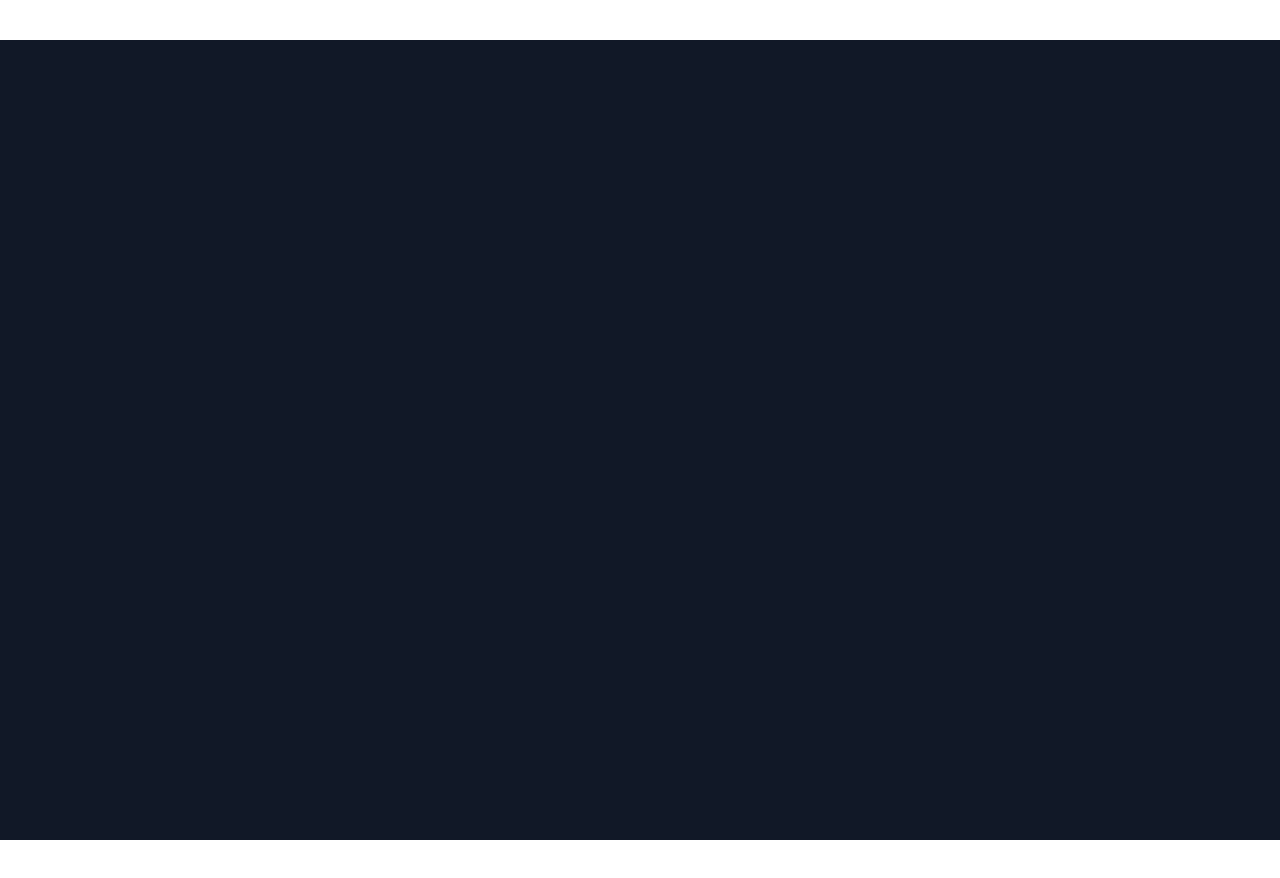
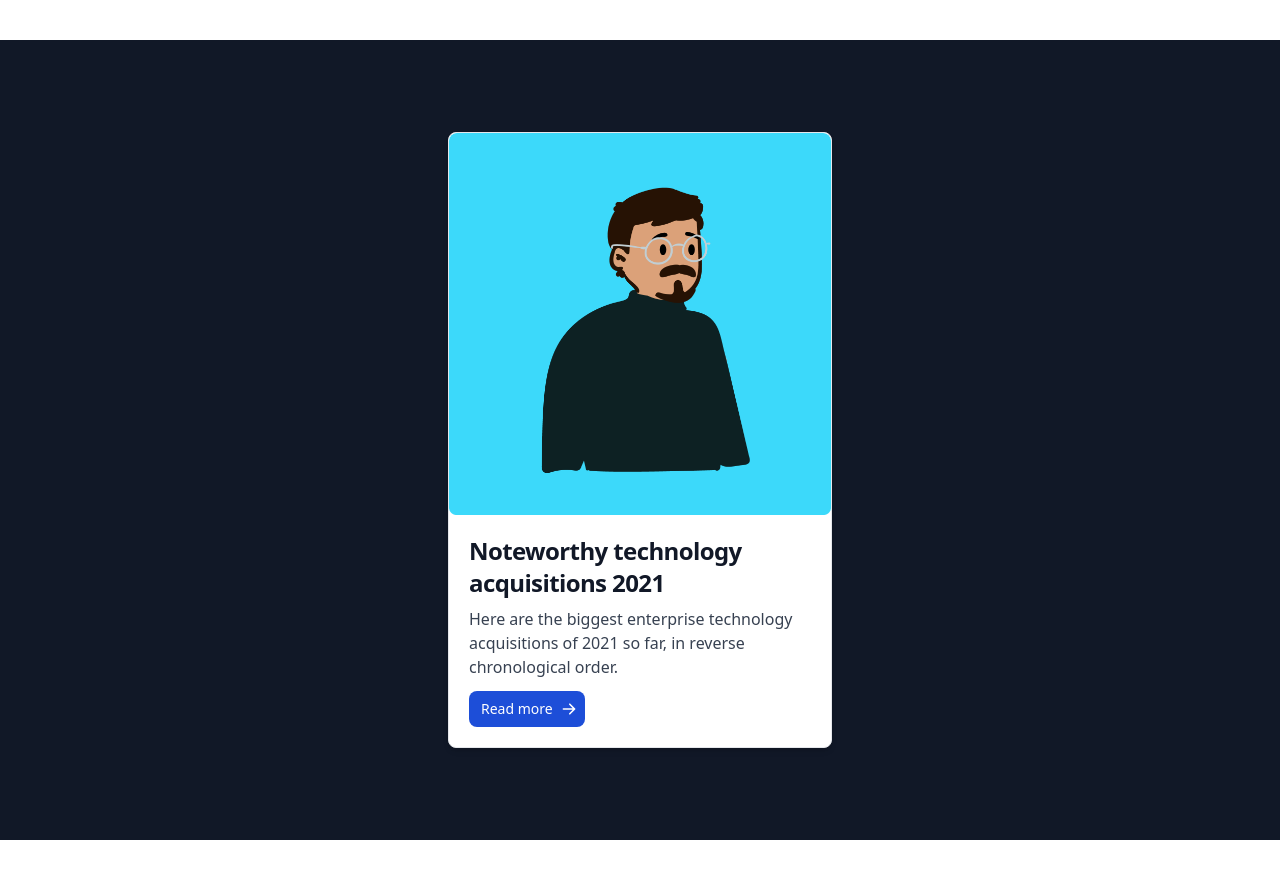
Before and after one commit to VVKDO98/portfolio, a plain HTML site: page index.html in a window 1280 px wide. Shown: the part 2360-3238 px from the top of the page. Drawn offline with nearby package versions, Linux system fonts and the light colour scheme.

Commit message:
Add a project card

```diff
--- a/index.html
+++ b/index.html
@@ -8,6 +8,7 @@
     <title>Doriano Vanvolcksom</title>
   </head>
   <body>
+    <!-- Header -->
     <header class="h-screen relative flex flex-col justify-center items-center">
       <!-- <img src="#" alt="" class="logo" /> -->
       <h1 class="text-5xl mb-5 uppercase font-bold text-center">
@@ -23,7 +24,9 @@
         class="w-[40px] absolute bottom-0 animate-bounce"
       />
     </header>
+    <!-- Main -->
     <main class="h-full flex flex-col justify-center items-center">
+      <!-- About -->
       <section
         id="about"
         class="h-screen flex flex-col justify-center items-center space-around bg-gray-900"
@@ -45,6 +48,7 @@
           </div>
         </div>
       </section>
+      <!-- Toolbox -->
       <section
         id="toolbox"
         class="h-screen w-full flex flex-col justify-center items-center"
@@ -60,10 +64,52 @@
           <img src="assets/img/github.png" alt="" class="w-16" />
         </div>
       </section>
+      <!-- Project -->
       <section
         class="h-screen w-full flex flex-col justify-center items-center bg-gray-900"
         id="project"
-      ></section>
+      >
+        <!-- Pro 1 -->
+        <div
+          class="max-w-sm bg-white rounded-lg border border-gray-200 shadow-md dark:bg-gray-800 dark:border-gray-700"
+        >
+          <a href="#">
+            <img class="rounded-t-lg" src="assets/img/peep.png" alt="" />
+          </a>
+          <div class="p-5">
+            <a href="#">
+              <h5
+                class="mb-2 text-2xl font-bold tracking-tight text-gray-900 dark:text-white"
+              >
+                Noteworthy technology acquisitions 2021
+              </h5>
+            </a>
+            <p class="mb-3 font-normal text-gray-700 dark:text-gray-400">
+              Here are the biggest enterprise technology acquisitions of 2021 so
+              far, in reverse chronological order.
+            </p>
+            <a
+              href="#"
+              class="inline-flex items-center py-2 px-3 text-sm font-medium text-center text-white bg-blue-700 rounded-lg hover:bg-blue-800 focus:ring-4 focus:outline-none focus:ring-blue-300 dark:bg-blue-600 dark:hover:bg-blue-700 dark:focus:ring-blue-800"
+            >
+              Read more
+              <svg
+                aria-hidden="true"
+                class="ml-2 -mr-1 w-4 h-4"
+                fill="currentColor"
+                viewBox="0 0 20 20"
+                xmlns="http://www.w3.org/2000/svg"
+              >
+                <path
+                  fill-rule="evenodd"
+                  d="M10.293 3.293a1 1 0 011.414 0l6 6a1 1 0 010 1.414l-6 6a1 1 0 01-1.414-1.414L14.586 11H3a1 1 0 110-2h11.586l-4.293-4.293a1 1 0 010-1.414z"
+                  clip-rule="evenodd"
+                ></path>
+              </svg>
+            </a>
+          </div>
+        </div>
+      </section>
     </main>
     <section
       class="h-screen w-full flex flex-col justify-center items-center"
```
